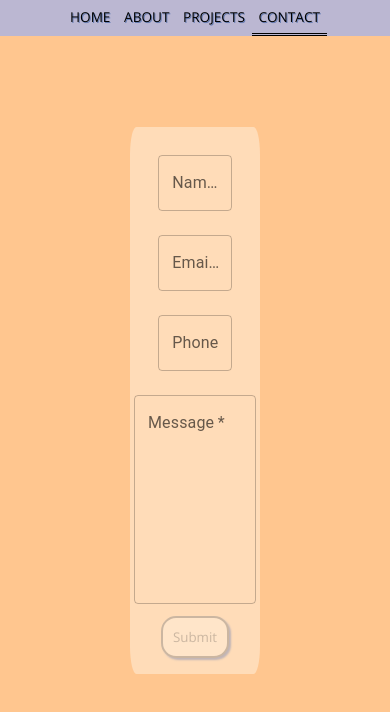
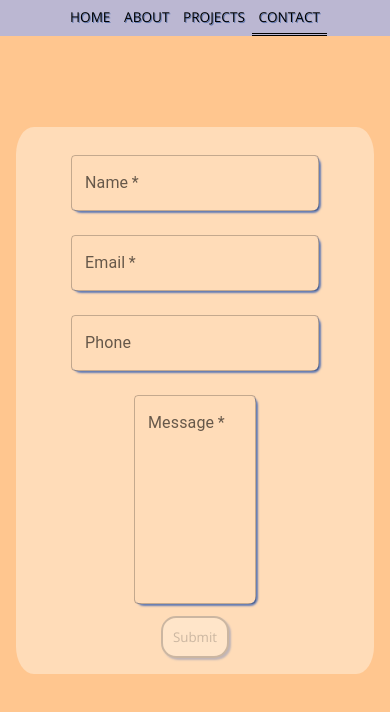
Before and after one commit to seanbelverstone/porfolio, a React (Create React App) app: page /contact in a window 390 px wide. Shown: the top 712 px of the page. Built offline with nearby package versions, Linux system fonts and the light colour scheme.

Commit message:
added shadowing to the inputs, made the contact page much more responsive. Need to check loading icon and thankyou message

```diff
--- a/src/components/ScrollToTop.js
+++ b/src/components/ScrollToTop.js
@@ -17,7 +17,6 @@ const ScrollToTop = (props) => {
 		});
 	}
 
-	console.log(!isEmpty(scrollHeight));
 	return (
 		<Button
 		id="scrollArrow"
--- a/src/components/css/ProjectCard.css
+++ b/src/components/css/ProjectCard.css
@@ -45,7 +45,12 @@
 		width: 90vw;
 		margin-bottom: 2em;
 	}
-
+	.projectCardWrapper {
+		width: 90vw;
+	}
+	.pageTitle {
+		padding: 0 1em;
+	}
 	.projectImage {
 		width: 20em;
 	}
--- a/src/pages/Projects.js
+++ b/src/pages/Projects.js
@@ -4,6 +4,7 @@ import { allImages } from '../assets';
 import Button from '../components/Button';
 import PageContent from '../components/PageContent';
 import ProjectCard from '../components/ProjectCard';
+import ScrollToTop from '../components/ScrollToTop';
 import { projectList } from '../utils';
 import './css/Projects.css';
 
@@ -81,7 +82,6 @@ const Projects = () => {
 			) : (
 				<>
 					<div id="projectTitleWrapper">
-						<h1>Projects</h1>
 						<img id="questionMark" src={questionMark} alt="A question mark" onClick={() => setNote(!note)} />
 						{note && (
 							<div id="sizeNote">
@@ -101,6 +101,7 @@ const Projects = () => {
 							git={project.githubLink}
 						/>
 					))}
+					<ScrollToTop />
 				</>
 			)}
 
--- a/src/pages/css/Contact.css
+++ b/src/pages/css/Contact.css
@@ -18,6 +18,11 @@
 
 .input {
 	margin: .75em !important;
+}
+
+.MuiFormControl-root.MuiTextField-root {
+	border-radius: 0.5em;
+	box-shadow: 2px 2px 2px var(--secondary);
 }
 
 #message {
@@ -45,11 +50,32 @@
 	}
 }
 
+@media screen and (max-width: 1382px) {
+	#contactPage {
+		padding: 15vh 4em 0 4em
+	}
+	#contactForm {
+		width: 30vw;
+	}
+}
+
 @media screen and (max-width: 992px) {
+	#contactForm {
+		width: 40vw;
+	}
+}
 
-
+@media screen and (max-width: 768px) {
+	#contactForm {
+		width: 50vw;
+	}
 }
 
 @media screen and (max-width: 480px) {
-
+	#contactPage {
+		padding: 15vh 1em 0 1em
+	}
+	#contactForm {
+		width: 100%;
+	}
 }
--- a/src/pages/css/Projects.css
+++ b/src/pages/css/Projects.css
@@ -16,6 +16,11 @@
 	width: 90vw;
 	justify-content: center;
 	align-items: center;
+	margin: 1em;
+}
+
+.pageTitle {
+	font-size: 2em;
 }
 
 #sizeNote {
@@ -53,15 +58,17 @@
 
 @media screen and (max-width: 1382px) {
 	#projectsPage {
-		padding: 100px;
+		padding: 7vw 4em 0 4em;
 	}
 }
 
 @media screen and (max-width: 768px) {
+	#projectsPage {
+		padding: 10vw 1em 0 1em;
+	}
 	#projectTitleWrapper {
 		display: flex;
 		width: 90vw;
-		justify-content: space-between;
 		align-items: center;
 		flex-direction: row;
 	}
@@ -70,3 +77,21 @@
 		width: 85vw;
 	}
 }
+
+@media screen and (max-width: 480px) {
+	#projectsPage {
+		padding: 15vw 1em 0 1em;
+	}
+	.pageTitle {
+		font-size: 1.8em;
+	}
+	.projectText {
+		font-size: 1em;
+	}
+}
+
+@media screen and (max-width: 380px) {
+	.projectImage {
+		width: 15em;
+	}
+}
```
